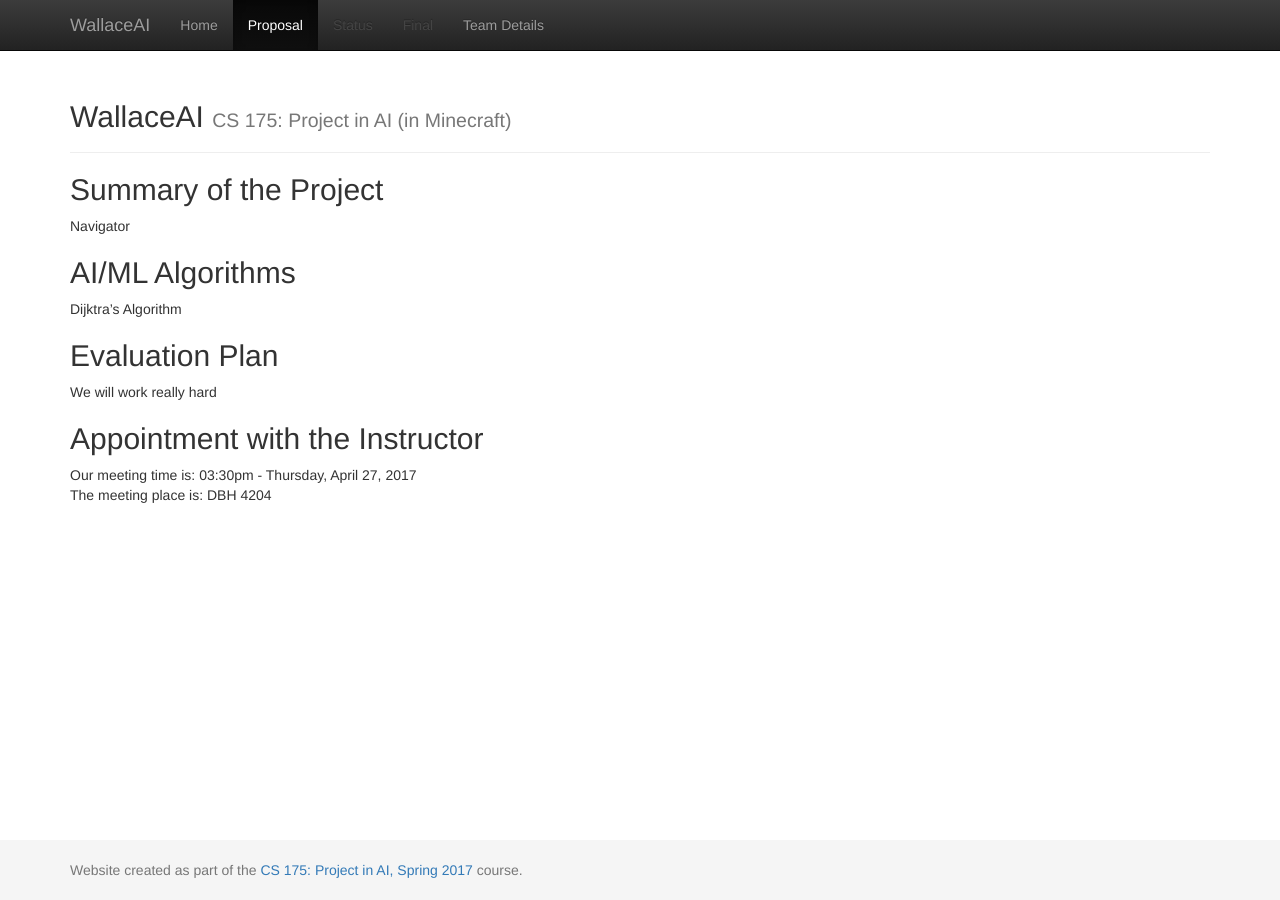
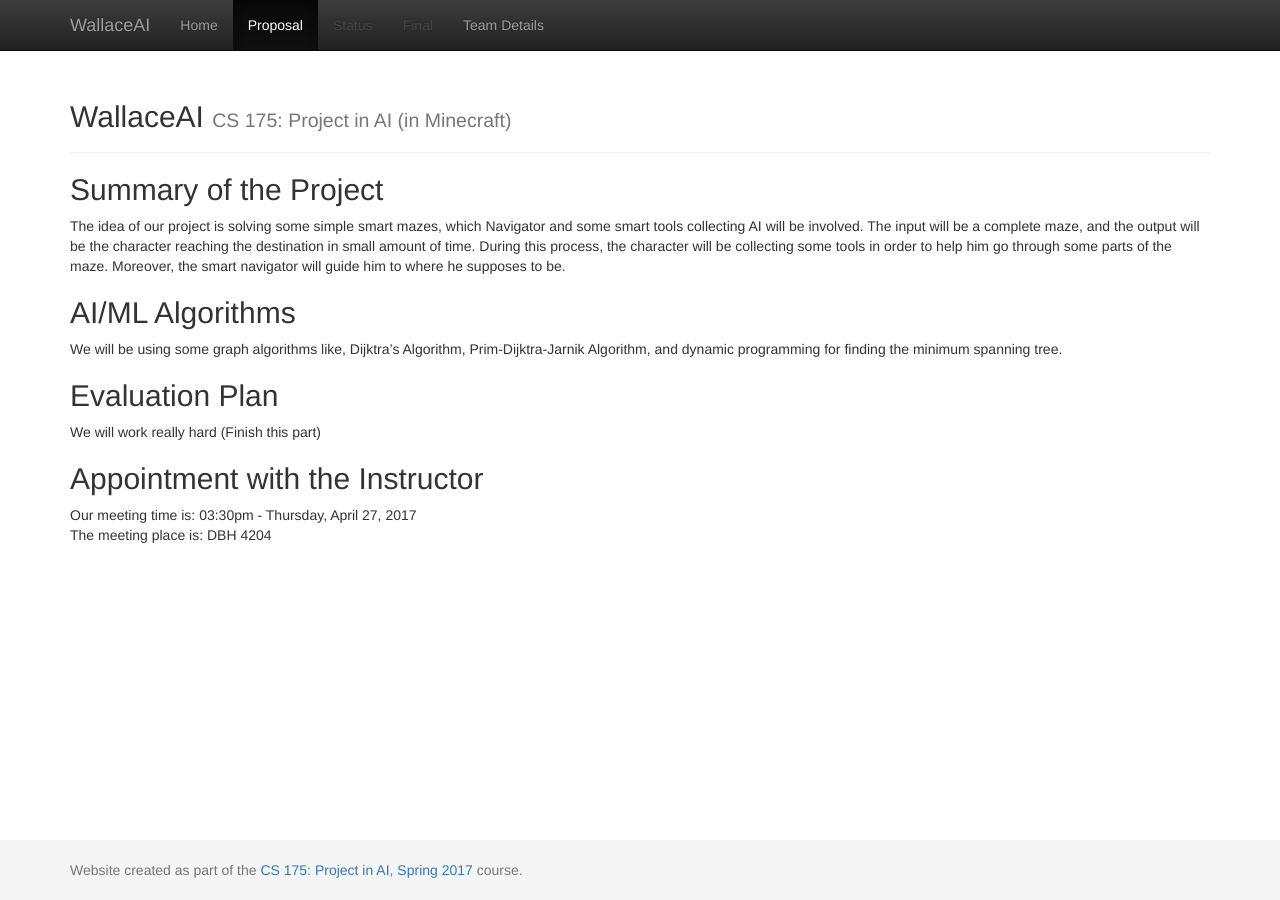
Before and after one commit to rl3740/WallaceAI, a Jekyll site: the page built from docs/proposal.md, in a window 1280 px wide. Built offline with Jekyll 4.4.1, drawn with Linux system fonts in a browser that asks for light colours.

Commit message:
Update proposal.md

```diff
--- a/docs/proposal.md
+++ b/docs/proposal.md
@@ -5,15 +5,15 @@ title:  Proposal
 
 ## Summary of the Project
 
-Navigator
+The idea of our project is solving some simple smart mazes, which Navigator and some smart tools collecting AI will be involved. The input will be a complete maze, and the output will be the character reaching the destination in small amount of time. During this process, the character will be collecting some tools in order to help him go through some parts of the maze. Moreover, the smart navigator will guide him to where he supposes to be.
 
 ## AI/ML Algorithms
 
-Dijktra's Algorithm
+We will be using some graph algorithms like, Dijktra's Algorithm, Prim-Dijktra-Jarnik Algorithm, and dynamic programming for finding the minimum spanning tree.
 
 ## Evaluation Plan
 
-We will work really hard
+We will work really hard (Finish this part)
 
 ## Appointment with the Instructor
 
```
